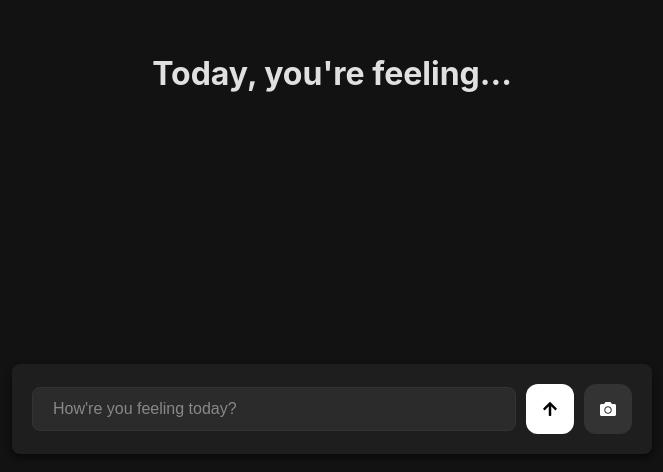
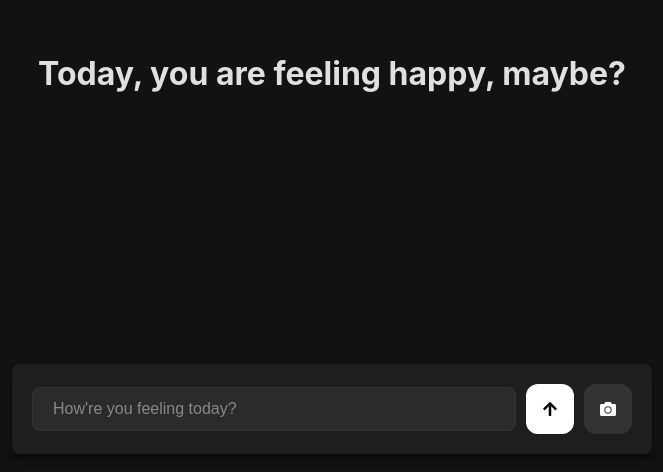
Before and after one commit to asappayani/harmoniq, a React (Create React App) app in the folder front-end/: page / in a window 1280 px wide. Shown: the part 326-798 px from the top of the page, without its empty margins (308-971 px from the left). Built offline with nearby package versions, Linux system fonts and the light colour scheme.

Commit message:
added intro

```diff
--- a/front-end/src/App.js
+++ b/front-end/src/App.js
@@ -19,6 +19,12 @@ function App() {
     };
   }, []);
 
+  useEffect(() => {
+    setTimeout(() => {
+      setMood("happy, maybe");
+    }, 5000);
+  }, []);
+
   const toggleCamera = () => {
     if (camVisible) {
       setCamVisible(false);
@@ -30,7 +36,7 @@ function App() {
 
   return (
     <div className="App">
-      <h1 className={`Emotion ${camVisible ? 'move-up' : ''}`}>Today, you're feeling{mood ? ` ${mood}!` : "..."}</h1>
+      <h1 className={`Emotion ${camVisible ? 'move-up' : ''}`}>{mood ? `Today, you are feeling ${mood}?` : "Welcome to Harmoniq."}</h1>
       <CamFeed socket={socketRef} camVisible={camVisible} setMood={setMood} toggleCamera={toggleCamera} setSongsList={setSongsList} mood={mood}/>
       <ChatBox toggleCamera={toggleCamera} setMood={setMood} setSongsList={setSongsList} />
       {!camVisible && songsList.length > 0 && <SongList data={songsList} />}
```
